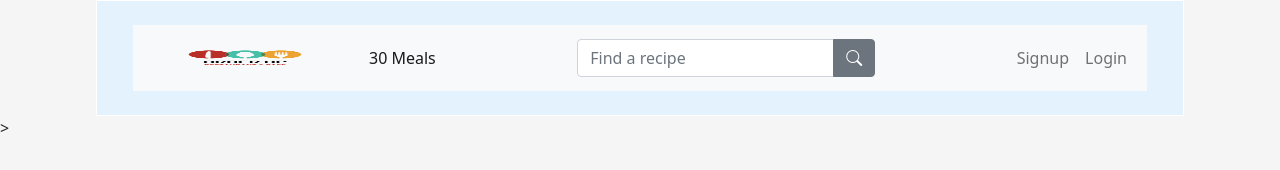
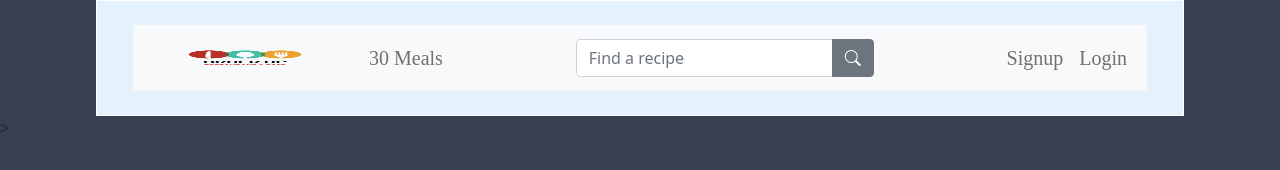
Before and after one commit to techEmprez/Pokedex, a website built with webpack: page src/index.html in a window 1280 px wide. Built offline with nearby package versions, Linux system fonts and the light colour scheme.

Commit message:
add background color

```diff
--- a/src/index.html
+++ b/src/index.html
@@ -25,7 +25,7 @@
             <div class="collapse navbar-collapse justify-content-between" id="navbarCollapse">
 
                 <div class="navbar-nav">
-                    <a href="#" class="nav-item nav-link active">30 Meals</a>
+                    <a href="#" class="nav-item nav-link">30 Meals</a>
                 </div>
 
                 <form class="d-flex">
--- a/src/style.css
+++ b/src/style.css
@@ -1,21 +1,21 @@
 body {
-    background-color: whitesmoke;
+    background-color: #374151;
 }
 
 .main-container {
     width: 85%;
     height: 100%;
     border: 1px solid white;
+    box-shadow: 5px ;
     margin: 0 auto;
     background-color: #e3f2fd;
 }
 
-.navbar-inverse .navbar-nav > li > a {
-    color: white !important;
-}
 
-.navbar-inverse .navbar-nav > li > a:hover {
-    text-decoration: underline;
+.navbar-nav {
+    font-size: 20px;
+    font-family: 'Times New Roman', Times, serif;
+    color: black;
 }
 
 .navbar-collapse ul li {
@@ -32,7 +32,3 @@ body {
     width: 200px;
     height: 40px;
 }
-
-.navbar-inverse {
-    background-color: #3A1B37;
-}
```
